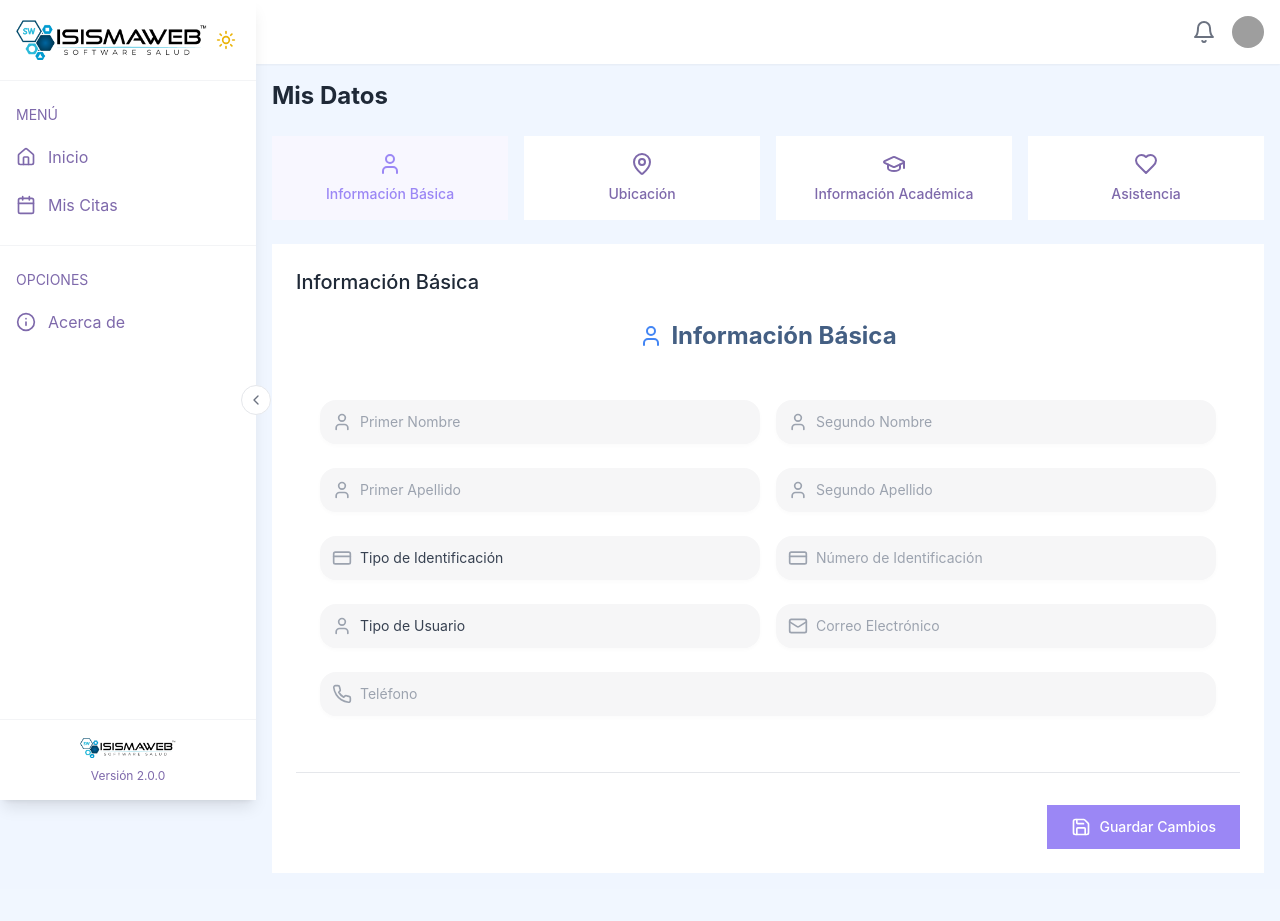
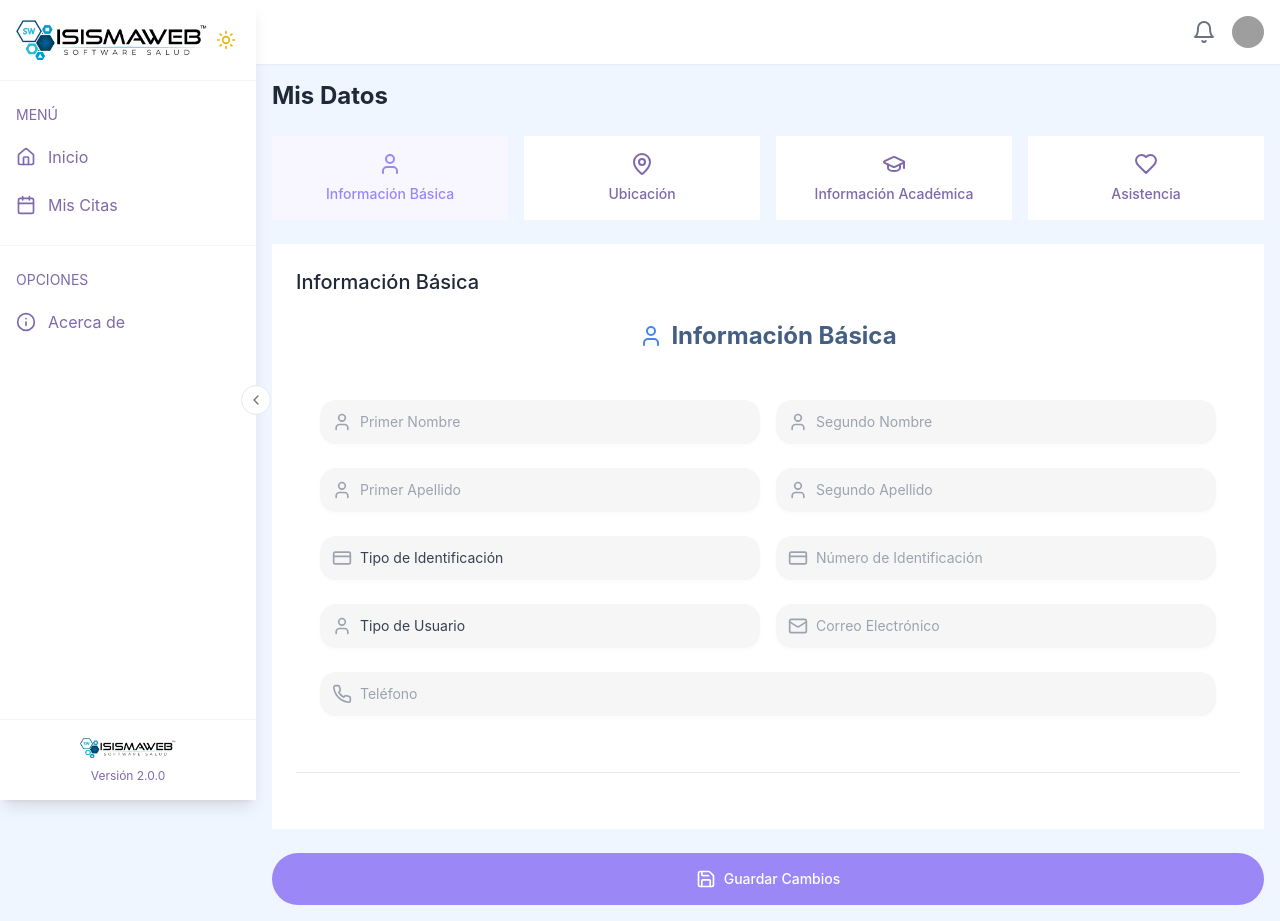
Before and after one commit to nfacudo123/ipacientev2, a React (Vite) app: page /profile in a window 1280 px wide. Before the commit the page ends 889 px from the top, so only its background shows below. Built offline with nearby package versions, Linux system fonts and the light colour scheme; grey boxes are pictures that could not be loaded.

Commit message:
Refactor: Reposition "Save Changes" button
The "Save Changes" button will be repositioned outside of the conditional content sections to make it a general button for all sections.  The button's styling will also be adjusted to match the theme.

```diff
--- a/src/pages/Profile.tsx
+++ b/src/pages/Profile.tsx
@@ -81,6 +81,7 @@ const Profile = () => {
       <Topbar isMenuCollapsed={isMenuCollapsed} />
 
       <main className={`flex-1 ${isMenuCollapsed ? 'md:ml-[72px]' : 'md:ml-64'} p-4 pt-20 pb-20 md:pb-4 transition-all duration-200`}>
+        <form onSubmit={handleSubmit} className="space-y-6">
           <div className="mb-6">
             <h1 className="text-2xl font-bold text-gray-800 dark:text-white">
               Mis Datos
@@ -88,8 +89,9 @@ const Profile = () => {
           </div>
 
           {/* Menú horizontal */}
-        <div className="grid grid-cols-2 md:grid-cols-4 gap-2 md:gap-4 mb-6">
+          <div className="grid grid-cols-2 md:grid-cols-4 gap-2 md:gap-4">
             <button
+              type="button"
               onClick={() => setSelectedOption("basic")}
               className={`flex flex-col items-center justify-center p-4 rounded-lg transition-colors
                 ${selectedOption === "basic"
@@ -101,6 +103,7 @@ const Profile = () => {
             </button>
 
             <button
+              type="button"
               onClick={() => setSelectedOption("location")}
               className={`flex flex-col items-center justify-center p-4 rounded-lg transition-colors
                 ${selectedOption === "location"
@@ -112,6 +115,7 @@ const Profile = () => {
             </button>
 
             <button
+              type="button"
               onClick={() => setSelectedOption("academic")}
               className={`flex flex-col items-center justify-center p-4 rounded-lg transition-colors
                 ${selectedOption === "academic"
@@ -123,6 +127,7 @@ const Profile = () => {
             </button>
 
             <button
+              type="button"
               onClick={() => setSelectedOption("assistance")}
               className={`flex flex-col items-center justify-center p-4 rounded-lg transition-colors
                 ${selectedOption === "assistance"
@@ -135,7 +140,7 @@ const Profile = () => {
           </div>
 
           {/* Contenido principal */}
-        <form onSubmit={handleSubmit} className="bg-white dark:bg-[hsl(var(--card))] rounded-lg p-6">
+          <div className="bg-white dark:bg-[hsl(var(--card))] rounded-lg p-6">
             <h2 className="text-xl font-medium mb-6 text-gray-800 dark:text-white">
               {selectedOption === "basic" && "Información Básica"}
               {selectedOption === "location" && "Información de Ubicación"}
@@ -147,16 +152,16 @@ const Profile = () => {
             {selectedOption === "location" && <LocationInformation formData={formData} handleChange={handleChange} />}
             {selectedOption === "academic" && <AcademicInformation formData={formData} handleChange={handleChange} />}
             {selectedOption === "assistance" && <AssistanceInformation formData={formData} handleChange={handleChange} />}
+          </div>
 
-          <div className="flex justify-end mt-8">
+          {/* Botón de guardar fuera del card */}
           <button
             type="submit"
-              className="flex items-center justify-center gap-2 px-6 py-3 bg-[#9b87f5] hover:bg-[#8b77e5] text-white rounded-lg transition-colors duration-200 font-medium text-sm"
+            className="w-full flex items-center justify-center gap-2 px-6 py-4 bg-[#9b87f5] hover:bg-[#8b77e5] text-white rounded-full transition-colors duration-200 font-medium text-sm"
           >
             <Save className="w-5 h-5" />
             Guardar Cambios
           </button>
-          </div>
         </form>
       </main>
 
```
Lines whose indentation alone changed are shown as unchanged.
